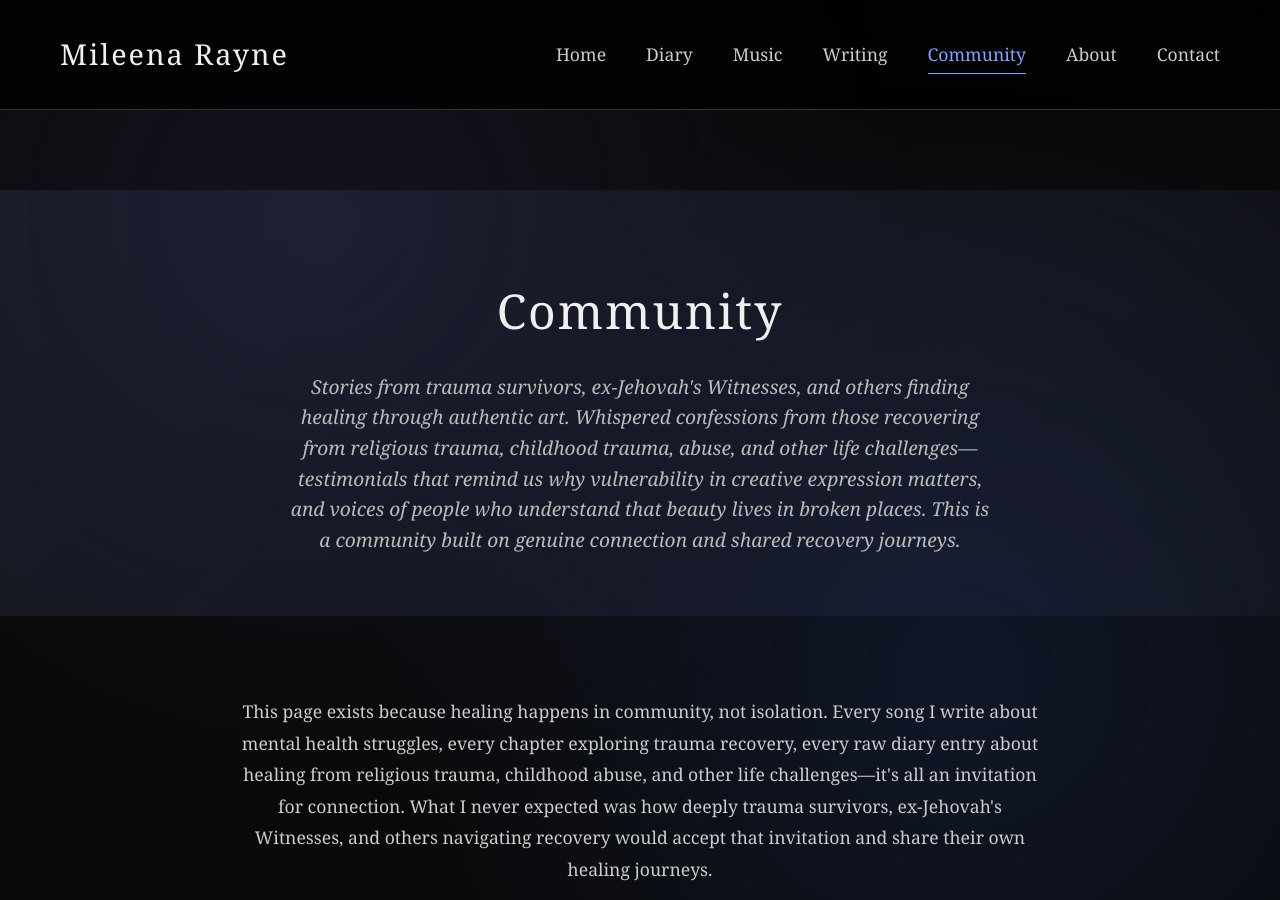
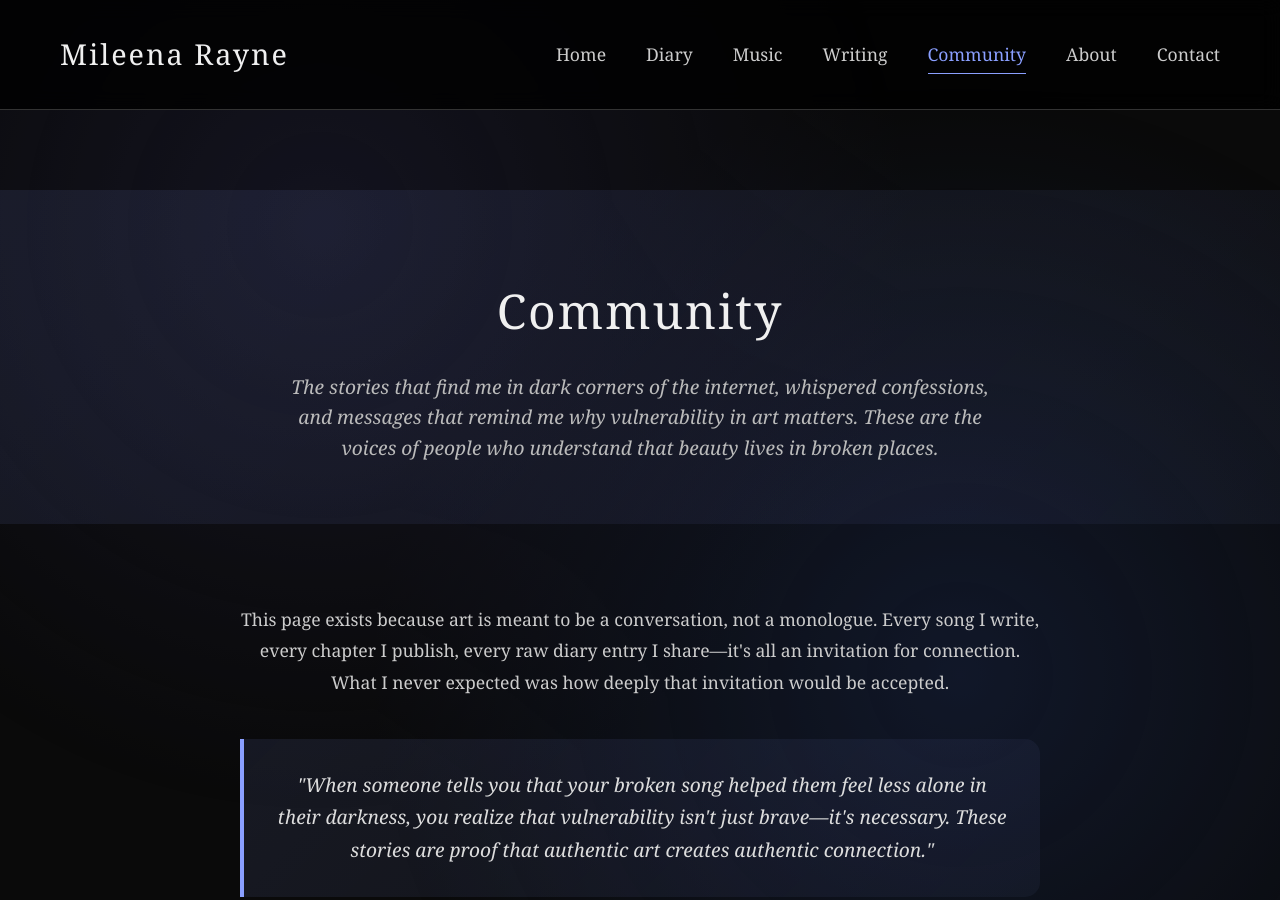
Before and after one commit to Mileena28/Mileena28.github.io, a Jekyll site: the page built from community.html, in a window 1280 px wide and 900 px high. Built offline with Jekyll 4.4.1, drawn with Linux system fonts in a browser that asks for light colours; some of the changed text lies outside the part shown.

Commit message:
Update community.html

```diff
--- a/community.html
+++ b/community.html
@@ -569,10 +569,9 @@ schema:
     <div class="container">
         <h1 class="page-title">Community</h1>
         <p class="page-subtitle">
-            Stories from trauma survivors, ex-Jehovah's Witnesses, and others finding healing through authentic art.
-            Whispered confessions from those recovering from religious trauma, childhood trauma, abuse, and other life challenges—
-            testimonials that remind us why vulnerability in creative expression matters, and voices of people who understand
-            that beauty lives in broken places. This is a community built on genuine connection and shared recovery journeys.
+            The stories that find me in dark corners of the internet, whispered confessions,
+            and messages that remind me why vulnerability in art matters. These are the voices
+            of people who understand that beauty lives in broken places.
         </p>
     </div>
 </section>
@@ -582,25 +581,23 @@ schema:
     <div class="container">
         <div class="intro-section">
             <p class="intro-text">
-                This page exists because healing happens in community, not isolation. Every song I write about mental health struggles,
-                every chapter exploring trauma recovery, every raw diary entry about healing from religious trauma, childhood abuse,
-                and other life challenges—it's all an invitation for connection. What I never expected was how deeply trauma survivors,
-                ex-Jehovah's Witnesses, and others navigating recovery would accept that invitation and share their own healing journeys.
+                This page exists because art is meant to be a conversation, not a monologue. Every song I write,
+                every chapter I publish, every raw diary entry I share—it's all an invitation for connection.
+                What I never expected was how deeply that invitation would be accepted.
             </p>
 
             <div class="intro-quote">
-                "When someone tells you that your broken song helped them feel less alone in their trauma recovery,
-                you realize that vulnerability isn't just brave—it's necessary for healing. These testimonials are proof that
-                authentic art creates authentic connection, especially for those recovering from religious trauma, abuse, and other life challenges."
+                "When someone tells you that your broken song helped them feel less alone in their darkness,
+                you realize that vulnerability isn't just brave—it's necessary. These stories are proof that
+                authentic art creates authentic connection."
             </div>
 
             <p class="intro-text">
-                The testimonials below are real—shared with permission from trauma survivors, ex-JW community members,
-                and others on healing journeys, with some names changed to protect privacy. They represent conversations happening
-                in private messages about recovery support, reviews from readers finding themselves in dark fantasy that doesn't
-                shy away from difficult truths, and random encounters that remind me why authentic storytelling matters for healing.
-                If any of these resonate with your own recovery journey, know that you're part of something bigger—a community of
-                survivors who refuse to pretend everything is fine when it's not.
+                The messages below are real—shared with permission, some with names changed to protect privacy.
+                They represent the conversations happening in private messages, the reviews that make me cry,
+                and the random encounters that remind me why I do this work. If any of these resonate with you,
+                know that you're part of something bigger. A community of people who refuse to pretend
+                everything is fine when it's not.
             </p>
         </div>
     </div>
@@ -632,11 +629,10 @@ schema:
             <!-- Music Impact Stories -->
             <div class="story-category">
                 <div class="category-header">
-                    <h3 class="category-title">Music for Mental Health & Healing</h3>
-                    <div class="category-subtitle">Therapeutic Songs • Trauma Recovery • Emotional Healing</div>
+                    <h3 class="category-title">Music That Heals</h3>
+                    <div class="category-subtitle">Songs • Mental Health • Connection</div>
                     <p class="category-description">
-                        Stories from listeners who found solace, understanding, and healing in music that addresses mental health struggles,
-                        trauma recovery, and the authentic emotions that come with healing from religious trauma, abuse, and other life challenges.
+                        Stories from listeners who found solace, understanding, and hope in melodies born from authentic pain.
                     </p>
                 </div>
                 <div class="category-stories">
@@ -659,11 +655,10 @@ schema:
             <!-- Book Impact Stories -->
             <div class="story-category">
                 <div class="category-header">
-                    <h3 class="category-title">Dark Fantasy & Healing Literature</h3>
-                    <div class="category-subtitle">Books • Trauma Recovery • Authentic Storytelling</div>
+                    <h3 class="category-title">Stories That Transform</h3>
+                    <div class="category-subtitle">Books • Dark Fantasy • Truth</div>
                     <p class="category-description">
-                        Readers who found pieces of themselves in dark fantasy literature that explores trauma, healing journeys,
-                        and fictional worlds that refuse to look away from difficult truths about recovery, resilience, and growth.
+                        Readers who found pieces of themselves in fictional worlds that refuse to look away from difficult truths.
                     </p>
                 </div>
                 <div class="category-stories">
@@ -688,11 +683,10 @@ schema:
             <!-- Personal Connection Stories -->
             <div class="story-category">
                 <div class="category-header">
-                    <h3 class="category-title">Trauma Survivors & Recovery Support</h3>
-                    <div class="category-subtitle">Recovery • Community • Peer Support</div>
+                    <h3 class="category-title">Shared Journeys</h3>
+                    <div class="category-subtitle">Connection • Understanding • Growth</div>
                     <p class="category-description">
-                        Messages from trauma survivors, including ex-Jehovah's Witnesses, abuse survivors, and others navigating recovery
-                        who see their own healing experiences reflected in the vulnerability and authentic recovery journeys shared here.
+                        Messages from people who see their own experiences reflected in the vulnerability shared here.
                     </p>
                 </div>
                 <div class="category-stories">
@@ -744,10 +738,9 @@ schema:
     <div class="container">
         <h2 class="section-title">Community Stories: In-Depth</h2>
         <div class="posts-intro">
-            <p>Sometimes the healing stories shared with me deserve more than a quick feature—they deserve reflection,
-            connection, and the kind of deep dive that helps trauma survivors understand we're not alone in recovery.
-            These are my diary entries exploring the community testimonials, recovery support conversations, and healing
-            journeys that have found their way to me—from religious trauma and ex-JW experiences to other forms of trauma and recovery.</p>
+            <p>Sometimes the stories shared with me deserve more than a quick feature—they deserve reflection,
+            connection, and the kind of deep dive that helps us all understand we're not alone in this journey.
+            These are my diary entries exploring the community stories that have found their way to me.</p>
         </div>
 
         <div class="community-posts-grid">
@@ -786,13 +779,11 @@ schema:
 <section class="share-section">
     <div class="container">
         <div class="share-container">
-            <h2 class="share-title">Share Your Healing Story</h2>
+            <h2 class="share-title">Share Your Story</h2>
             <p class="share-description">
-                Are you a trauma survivor finding your voice? An ex-Jehovah's Witness discovering healing after leaving?
-                Someone recovering from childhood trauma, abuse, or other life challenges? Has something I've written or sung
-                touched your recovery journey? Do you have a story about finding connection through vulnerability, healing through
-                literature, or hope in unexpected places during your healing process? I'd love to hear from you. Your story might
-                be exactly what another survivor needs to read to feel less alone in their recovery journey.
+                Has something I've written or sung touched your life? Do you have a story about finding
+                connection through vulnerability, healing through art, or hope in unexpected places?
+                I'd love to hear from you. Your story might be exactly what someone else needs to read.
             </p>
             <a href="/contact/" class="share-button">Tell Me Your Story</a>
         </div>
```
